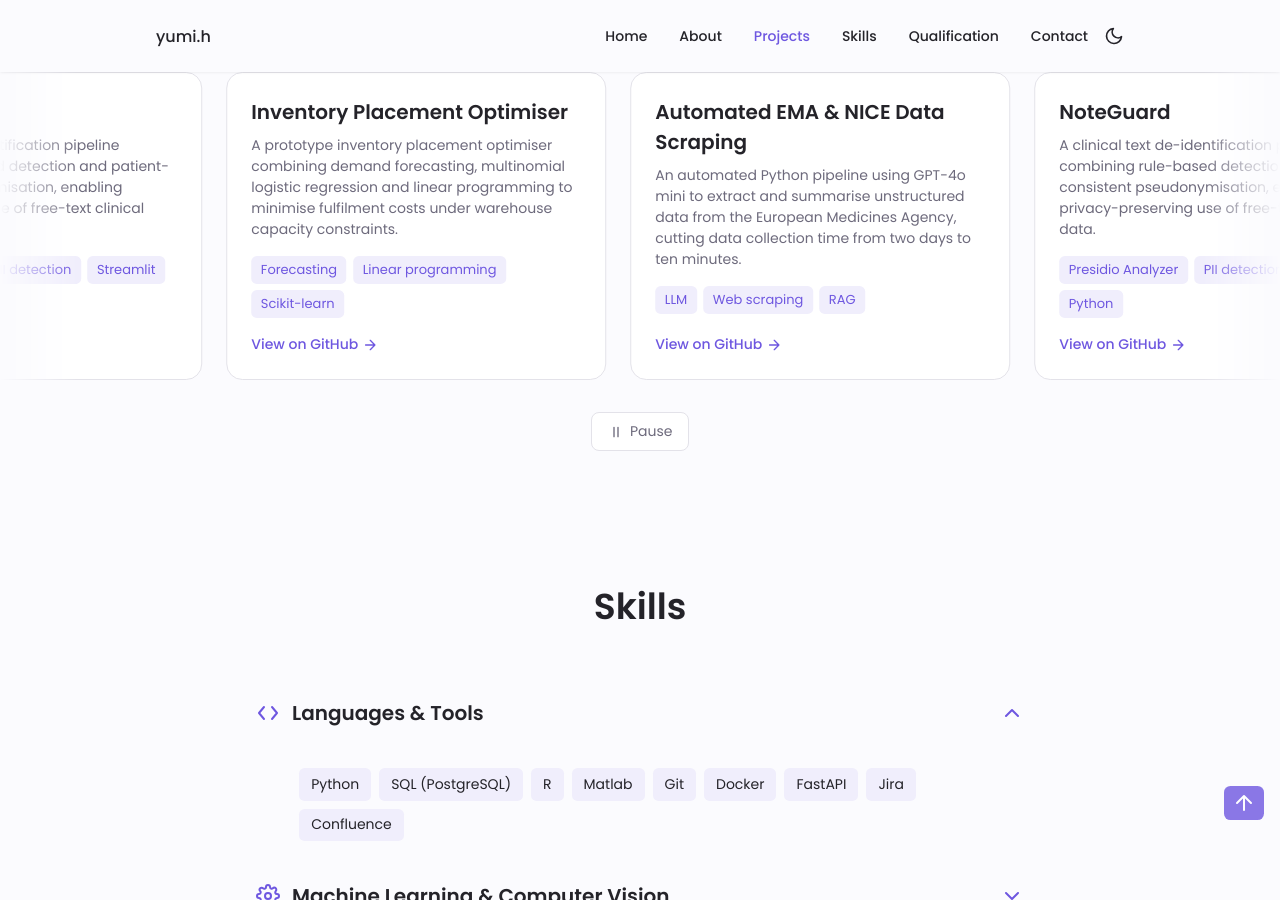
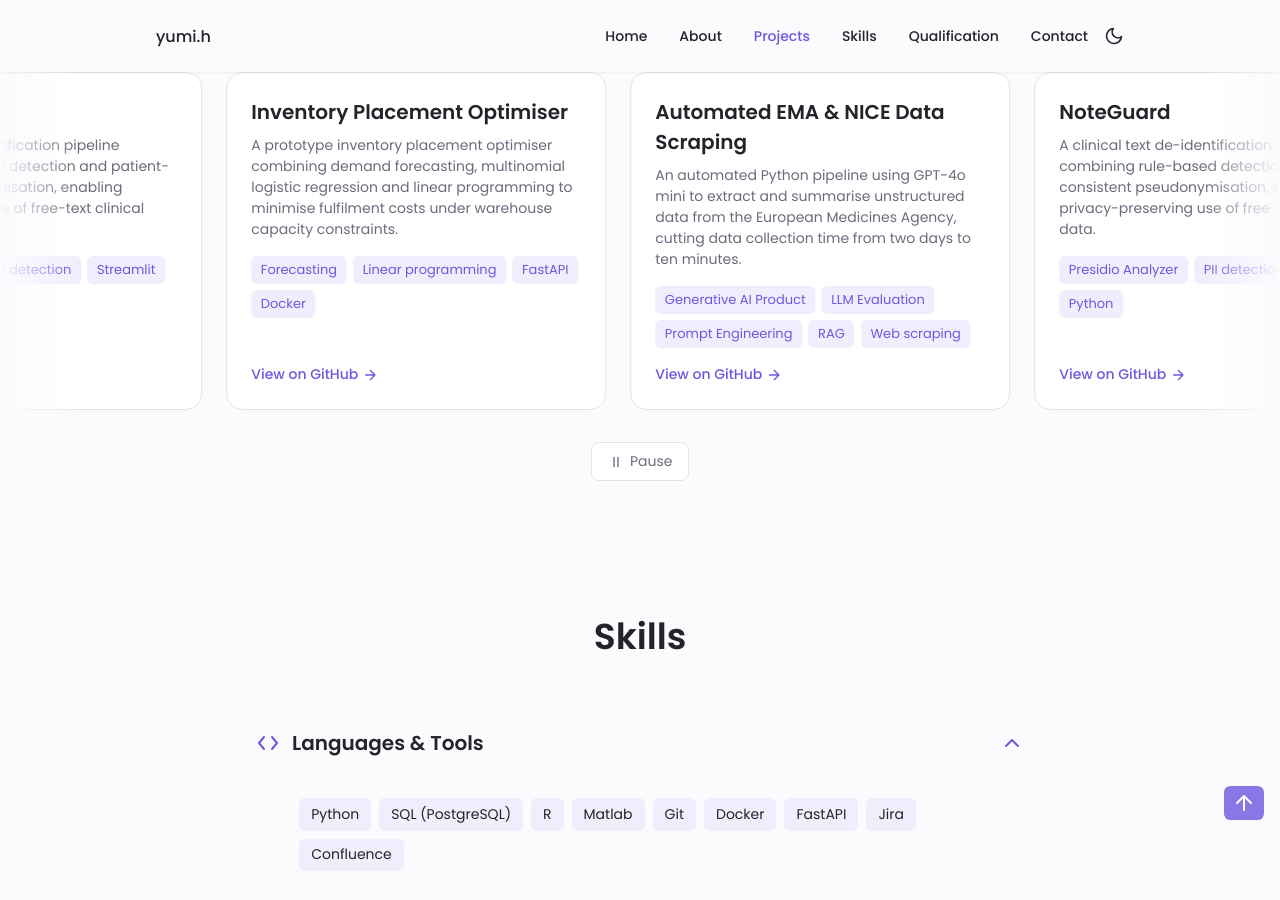
Before and after one commit to yumi-h-1/yumi-h-1.github.io, a Jekyll site: the page built from index.html, in a window 1280 px wide and 900 px high, scrolled down 1478 px. Built offline with Jekyll 4.4.1, drawn with Linux system fonts in a browser that asks for light colours.

Commit message:
Update projects.yml

```diff
--- a/_data/projects.yml
+++ b/_data/projects.yml
@@ -12,7 +12,7 @@
     A prototype inventory placement optimiser combining demand forecasting, multinomial
     logistic regression and linear programming to minimise fulfilment costs under
     warehouse capacity constraints.
-  tags: [Forecasting, Linear programming, Scikit-learn]
+  tags: [Forecasting, Linear programming, FastAPI, Docker]
 
 - title: Automated EMA & NICE Data Scraping
   url: https://github.com/yumi-h-1/Automated-EMA-NICE-Data-Scraping
@@ -20,4 +20,4 @@
     An automated Python pipeline using GPT-4o mini to extract and summarise unstructured
     data from the European Medicines Agency, cutting data collection time from two days
     to ten minutes.
-  tags: [LLM, Web scraping, RAG]
+  tags: [Generative AI Product, LLM Evaluation, Prompt Engineering, RAG, Web scraping]
```
